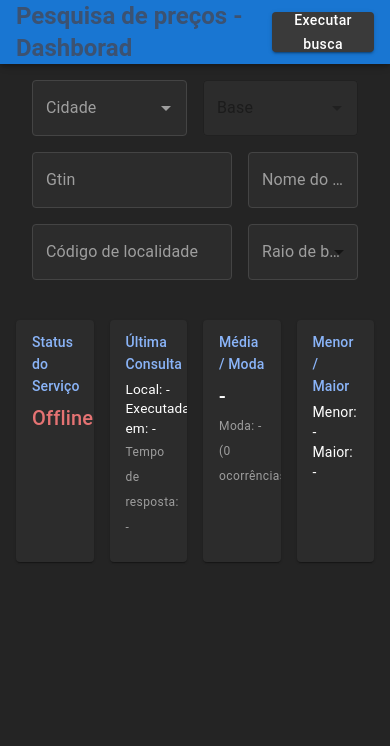
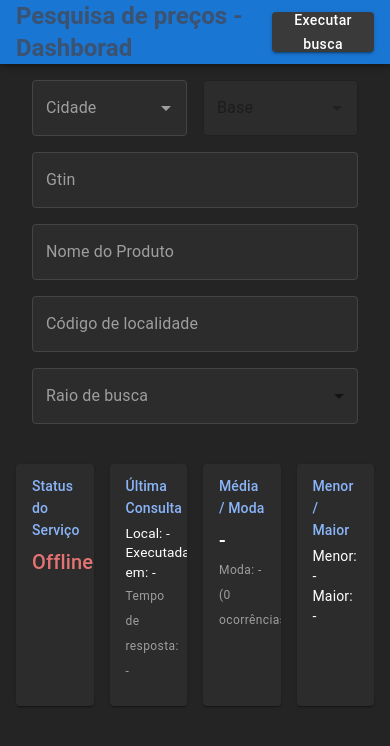
Before and after one commit to Grupo-Italo/Menor-Preco, a React (Vite) app: page / in a window 390 px wide. Shown: the top 746 px of the page. Built offline with nearby package versions, Linux system fonts and the light colour scheme; no server answers.

Commit message:
layout ajustado com responsividade

```diff
--- a/src/components/Listing.jsx
+++ b/src/components/Listing.jsx
@@ -18,12 +18,12 @@ export function Listing({ data }) {
     }));
 
     const columns = [
-        { field: 'loja', headerName: 'Loja', width: 400 },
-        { field: 'preco', headerName: 'Preço', width: 150 },
-        { field: 'endereco', headerName: 'Endereço', width: 400 },
-        { field: 'distancia', headerName: 'Distância (km)', width: 150 },
-        { field: 'tempo', headerName: 'Tempo', width: 150 },
-        { field: 'cidade', headerName: 'Cidade/UF', width: 260 }
+        { field: 'loja', headerName: 'Loja', flex: 1, minWidth: 250 },
+        { field: 'preco', headerName: 'Preço', width: 100 },
+        { field: 'endereco', headerName: 'Endereço', flex: 1, minWidth: 300 },
+        { field: 'distancia', headerName: 'Distância (km)', width: 120 },
+        { field: 'tempo', headerName: 'Tempo', width: 100 },
+        { field: 'cidade', headerName: 'Cidade/UF', flex: 0.8, minWidth: 150 }
     ];
 
     return (
--- a/src/components/Search.jsx
+++ b/src/components/Search.jsx
@@ -114,7 +114,18 @@ export function Search({ onDataFetched }) {
     }, [selectedCidade, selectedBase, gtin, termoProduto, codigoLocalidade]);
 
     return (
-        <Box sx={{ display: 'flex', gap: 2, alignItems: 'flex-end', flexWrap: 'wrap', padding: 2 }}>
+        <Box sx={{
+            display: 'flex',
+            gap: 2,
+            alignItems: 'flex-end',
+            flexWrap: 'wrap',
+            padding: 2,
+            '& > *': {
+                flex: '1 1 auto',
+                minWidth: '150px',
+                maxWidth: '350px'
+            }
+        }}>
             {isLoading && <Box sx={{ width: '100%', color: 'white' }}>Carregando...</Box>}
             {error && <Box sx={{ width: '100%', color: 'red' }}>Erro ao buscar dados. Tente novamente.</Box>}
 
@@ -151,7 +162,7 @@ export function Search({ onDataFetched }) {
                 value={gtin}
                 onChange={handleGtinChange}
                 disabled={!!termoProduto}
-                sx={{ ...inputStyles, minWidth: 200 }}
+                sx={inputStyles}
             />
 
             <TextField
@@ -176,7 +187,7 @@ export function Search({ onDataFetched }) {
                 label="Raio de busca"
                 value={raio}
                 onChange={handleRaioChange}
-                sx={{ ...inputStyles, minWidth: 100 }}
+                sx={inputStyles}
             >
                 <MenuItem value={5000}>5000 Metros</MenuItem>
                 <MenuItem value={2000}>2000 Metros</MenuItem>
--- a/src/styles/inputStyles.js
+++ b/src/styles/inputStyles.js
@@ -1,5 +1,5 @@
 export const inputStyles = {
-    flex: 1,
+    minWidth: '150px',
     '& .MuiOutlinedInput-root': {
         backgroundColor: '#2c2c2c',
         color: 'white',
@@ -29,8 +29,7 @@ export const autocompleteStyles = {
 };
 
 export const readOnlyInputStyles = {
-    minWidth: 200,
-    flex: 1,
+    minWidth: '150px',
     '& .MuiOutlinedInput-root': {
         backgroundColor: '#2c2c2c',
         color: '#9e9e9e',
```
